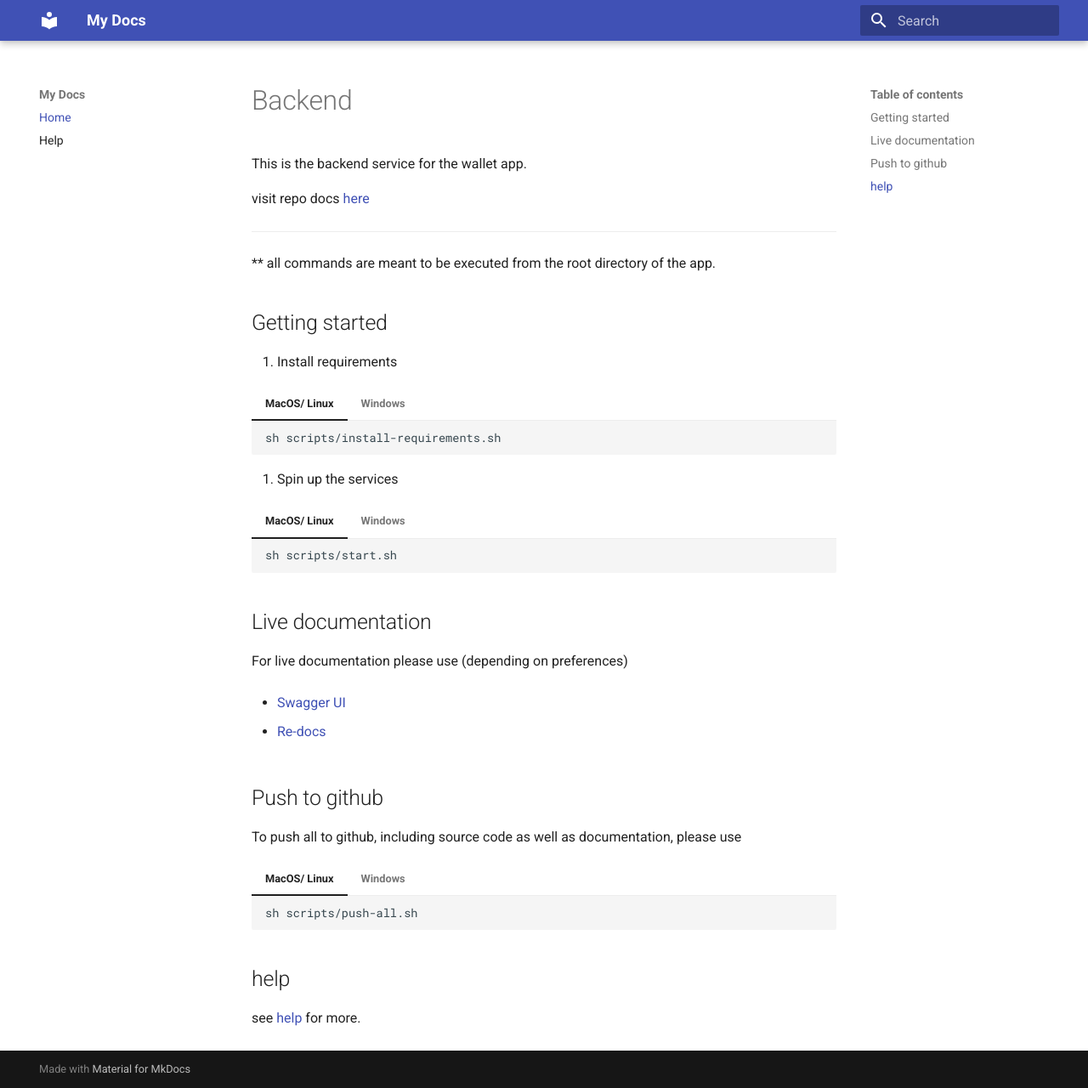
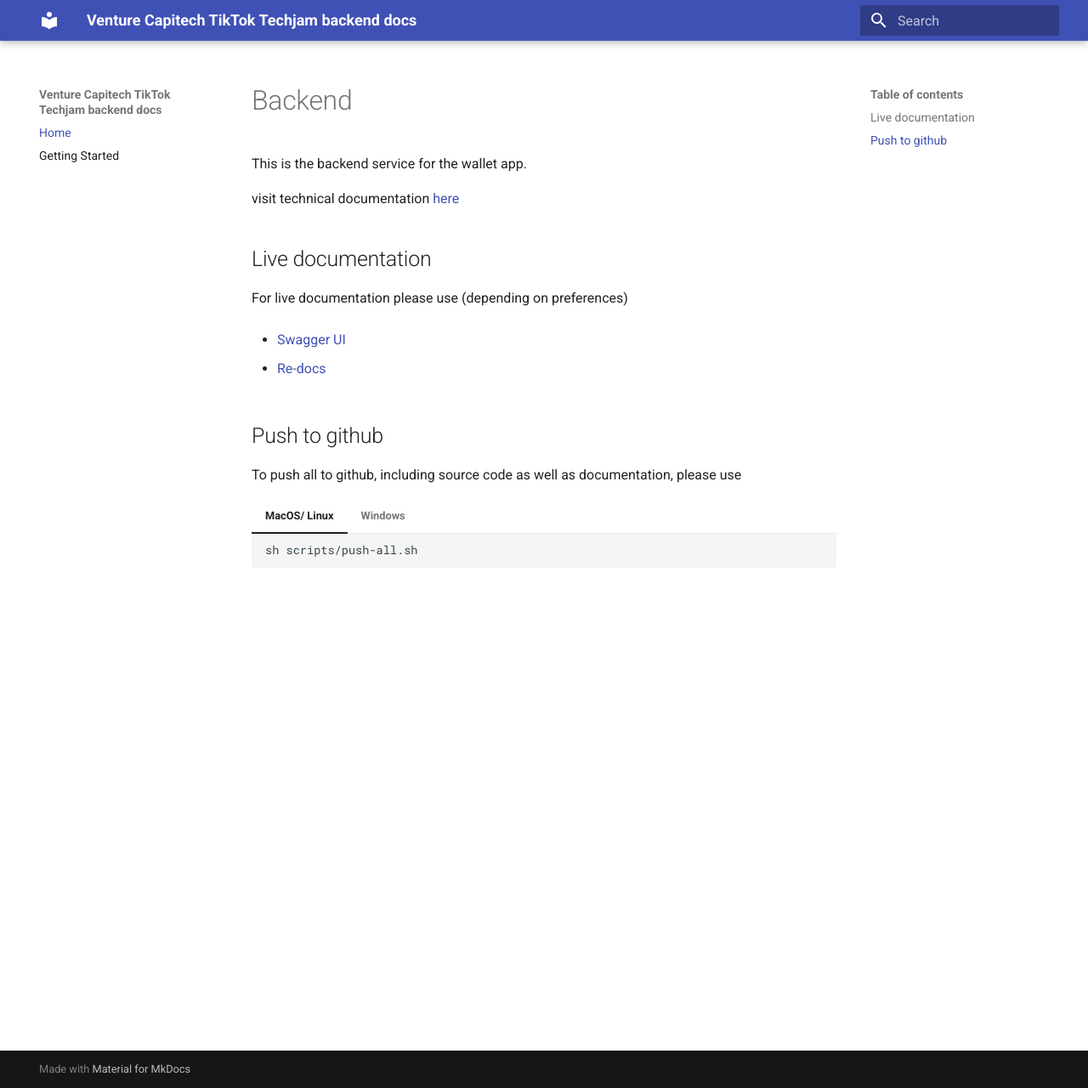
Before and after one commit to venture-capitech/backend, an MkDocs documentation site: the page built from docs/README.md, in a window 1280 px wide and 1280 px high. Shown: the whole window at 85% size. Built offline with MkDocs 1.6.1 and Material for MkDocs 9.7.7, drawn with Linux system fonts in a browser that asks for light colours.

Commit message:
automated commit

````diff
--- a/docs/README.md
+++ b/docs/README.md
@@ -2,37 +2,8 @@
 
 This is the backend service for the wallet app.
 
-visit repo docs [here](https://venture-capitech.github.io/backend)
+visit technical documentation [here](https://venture-capitech.github.io/backend)
 
-<hr>
-
-** all commands are meant to be executed from the root directory of the app.
-
-## Getting started
-
-1. Install requirements
-
-=== "MacOS/ Linux"
-    ``` bash
-    sh scripts/install-requirements.sh
-    ```
-
-=== "Windows"
-    ``` bash
-    todo
-    ```
-
-2. Spin up the services
-
-=== "MacOS/ Linux"
-    ``` bash
-    sh scripts/start.sh
-    ```
-
-=== "Windows"
-    ``` bash
-    todo
-    ```
 
 ## Live documentation
 
@@ -56,7 +27,3 @@
     ``` bash
     todo
     ```
-
-## help
-
-see [help](./help.md) for more.
--- a/mkdocs.yml
+++ b/mkdocs.yml
@@ -1,5 +1,5 @@
-site_name: My Docs
-site_url: https://mydomain.org/mysite
+site_name: Venture Capitech TikTok Techjam backend docs
+site_url: https://venture-capitech.github.io/backend
 
 theme:
   name: material
@@ -12,4 +12,4 @@
       alternate_style: true
 nav:
   - Home: README.md
-  - Help: help.md
+  - Getting Started: getting-started.md
````
Also changed, not shown: docs/getting-started.md (added, +27 -0 lines).
